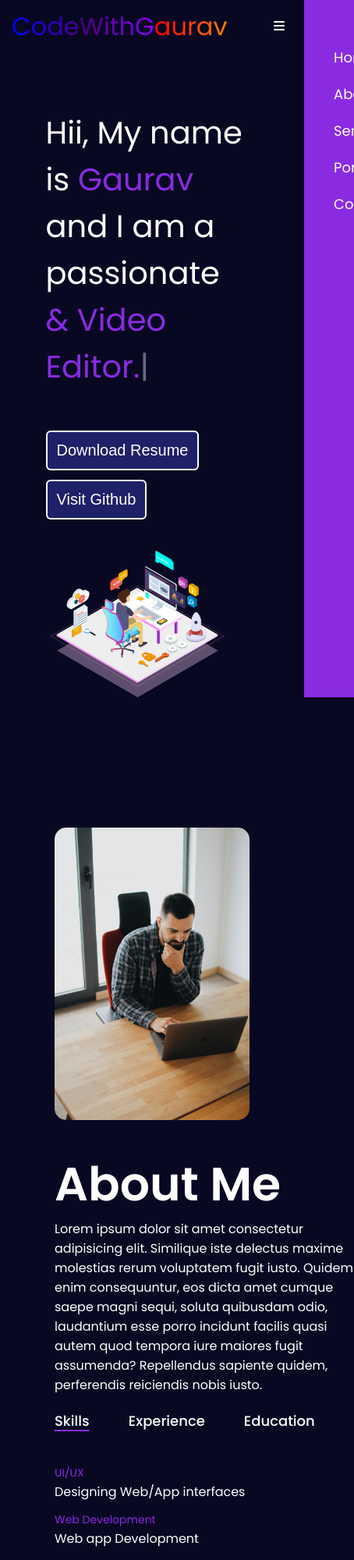
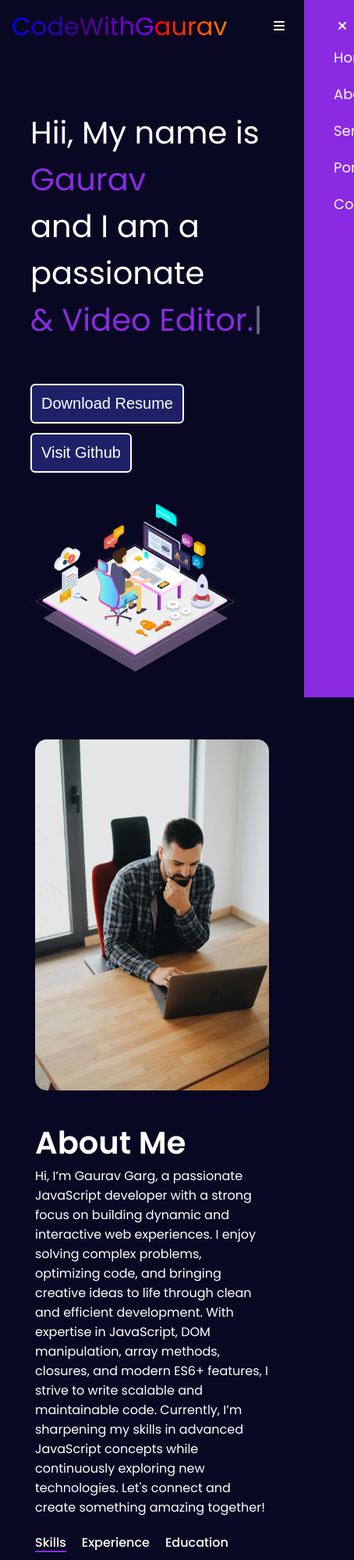
Before and after one commit to IGsighter/Project-1, a plain HTML site: page index.html in a window 390 px wide. Shown: the top 2000 px of the page at 78% size, 454 px wide, since content can reach past the window. Drawn offline with nearby package versions, Linux system fonts and the light colour scheme.

Commit message:
i have added
i have added

```diff
--- a/index.html
+++ b/index.html
@@ -37,7 +37,8 @@
                 <span id="element"></span>
                 <div class="buttons">
                     <button class="first-section-btn resume">Download Resume</button>
-                    <a href="https://github.com/IGsighter/GAURAV-GARG" target="_blank"><button class="first-section-btn github">Visit
+                    <a href="https://github.com/IGsighter/GAURAV-GARG" target="_blank"><button
+                            class="first-section-btn github">Visit
                             Github</button></a>
                 </div>
             </div>
@@ -54,11 +55,7 @@
                     </div>
                     <div class="right-about-col-2">
                         <h1 class="sub-title">About Me</h1>
-                        <p>Lorem ipsum dolor sit amet consectetur adipisicing elit. Similique iste delectus maxime
-                            molestias rerum voluptatem fugit iusto. Quidem enim consequuntur, eos dicta amet cumque
-                            saepe magni sequi, soluta quibusdam odio, laudantium esse porro incidunt facilis quasi autem
-                            quod tempora iure maiores fugit assumenda? Repellendus sapiente quidem, perferendis
-                            reiciendis nobis iusto.</p>
+                        <p>Hi, I’m Gaurav Garg, a passionate JavaScript developer with a strong focus on building dynamic and interactive web experiences. I enjoy solving complex problems, optimizing code, and bringing creative ideas to life through clean and efficient development. With expertise in JavaScript, DOM manipulation, array methods, closures, and modern ES6+ features, I strive to write scalable and maintainable code. Currently, I’m sharpening my skills in advanced JavaScript concepts while continuously exploring new technologies. Let's connect and create something amazing together!</p>
 
                         <div class="tab-titles">
                             <p class="tab-links active-link" onclick="openTab('skills')">Skills</p>
@@ -204,7 +201,6 @@
         <div class="copyright">
             <p>Copyright &#169 Gaurav. Made with <i class="fa-solid fa-heart"></i> by CodeWithGaurav</p>
         </div>
-
 </body>
 
 </html>
--- a/style.css
+++ b/style.css
@@ -1,6 +1,6 @@
 @import url('https://fonts.googleapis.com/css2?family=Poppins:ital,wght@0,100;0,200;0,300;0,400;0,500;0,600;0,700;0,800;0,900;1,100;1,200;1,300;1,400;1,500;1,600;1,700;1,800;1,900&display=swap');
 
-html{
+html {
     scroll-behavior: smooth;
 }
 
@@ -139,7 +139,7 @@ ul li a:hover::after {
 
 
 .about {
-    padding: 80px 70px;
+    padding: 80px 45px;
 }
 
 .row {
@@ -223,7 +223,7 @@ ul li a:hover::after {
 
 
 .services {
-    padding: 50px 70px;
+    padding: 50px 45px;
 }
 
 .services-list {
@@ -270,7 +270,7 @@ ul li a:hover::after {
 
 
 .portfolio {
-    padding: 50px 70px;
+    padding: 50px 45px;
 }
 
 .work-list {
@@ -354,7 +354,7 @@ ul li a:hover::after {
 }
 
 .contact {
-    padding: 50px 70px;
+    padding: 50px 45px;
 }
 
 .contact-left {
@@ -417,7 +417,7 @@ form textarea {
     border: 0;
     outline: none;
     background: #3f3a5b;
-    padding: 15px;
+    padding: 15px 10px;
     margin: 15px 0;
     font-size: 18px;
     border-radius: 6px;
@@ -431,20 +431,22 @@ form .btn2 {
     cursor: pointer;
 }
 
+
 .copyright {
     width: 100%;
+    background: #3f3a5b;
+    margin-top: 20px;
+    padding: 25px 0;
     text-align: center;
-    padding: 25px 0;
-    background: #3f3a5b;
     font-weight: 300;
-    margin-top: 20px;
 }
+
 
 .copyright i {
     color: blueviolet;
 }
 
-#msg{
+#msg {
     color: blueviolet;
     margin-top: -40px;
     display: block;
@@ -456,22 +458,31 @@ form .btn2 {
 
 @media only screen and (max-width: 1181px) {
 
+    .first-section>div {
+        width: 80%;
+    }
     .right .fa-solid {
         display: block;
-    }
-    .first-section {
-        display: flex;
-        flex-wrap: wrap;
-    }
-
-    .first-section>div {
-        width: 70%;
+        position: absolute;
+        top: 25px;
+        right: 25px;
     }
 
     .right ul .fa-solid {
         display: block;
-        font-size: 25px;
+        right: 145px;
+        top: 25px;
     }
+    .sub-title{
+        font-size: 40px;
+    }
+
+    .first-section {
+        display: flex;
+        flex-wrap: wrap;
+        margin-bottom: 0;
+    }
+
 
     nav .right ul {
         background: blueviolet;
@@ -479,19 +490,13 @@ form .btn2 {
         top: 0;
         right: -200px;
         width: 200px;
-        height: 100vh;
+        height: 100%;
         padding-top: 50px;
         flex-direction: column;
         z-index: 2;
         transition: right 0.5s;
     }
 
-    nav .right .fa-solid {
-        position: absolute;
-        top: 25px;
-        right: 25px;
-        cursor: pointer;
-    }
 
     nav ul li {
         display: block;
@@ -501,21 +506,28 @@ form .btn2 {
         margin: 15px;
     }
 
-    nav{
+    nav {
         display: flex;
         justify-content: flex-start;
     }
 
-    .left-about-col-1,.right-about-col-2{
-        flex-basis: 100%;
-    }
-    .left-about-col-1{
-        margin-bottom: 30px;
-    }
-    .contact-left,.contact-right{
+    .left-about-col-1,
+    .right-about-col-2 {
         flex-basis: 100%;
     }
 
+    .left-about-col-1 {
+        margin-bottom: 30px;
+    }
+    .tab-links{
+        font-size: 16px;
+        margin-right: 20px;
+    }
+
+    .contact-left,
+    .contact-right {
+        flex-basis: 100%;
+    }
 }
 
 @media only screen and (max-width: 1180px) {
```
